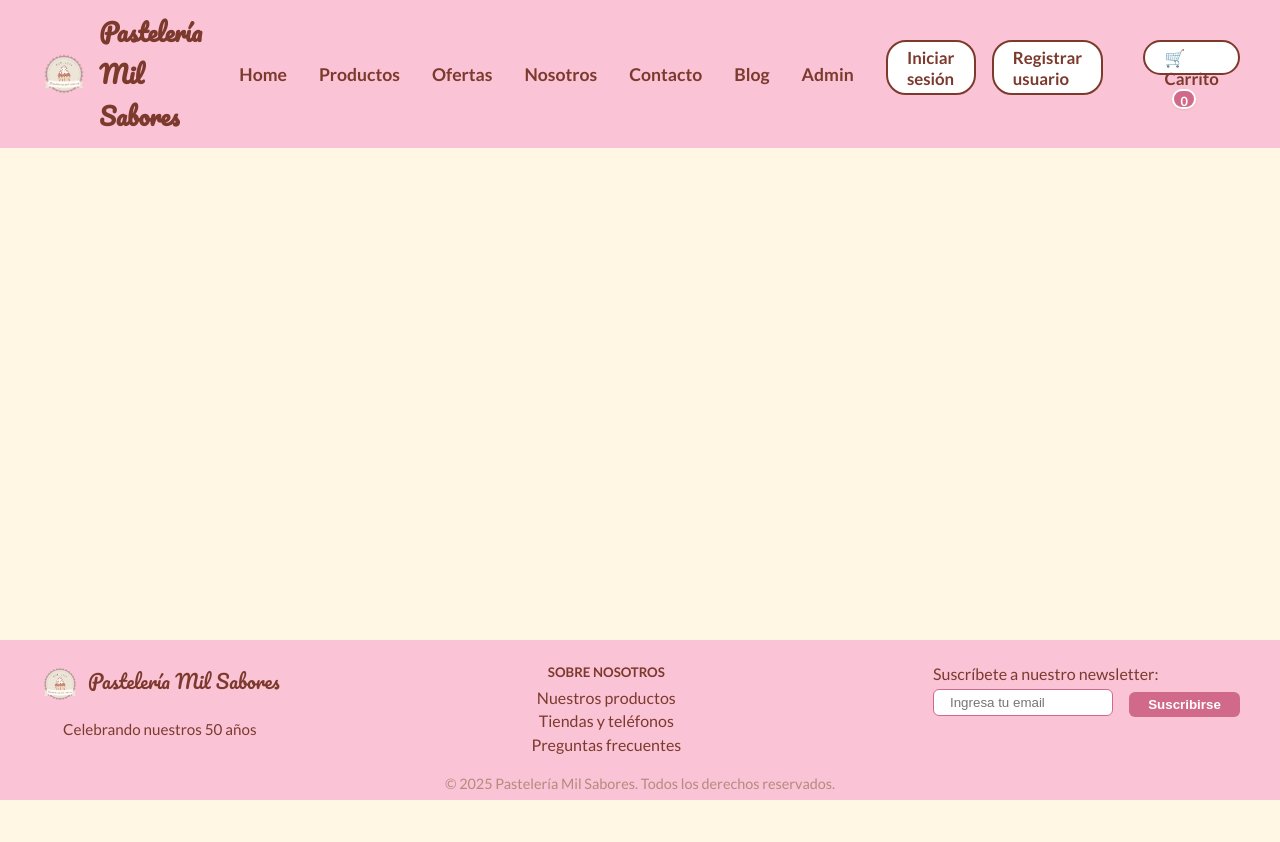
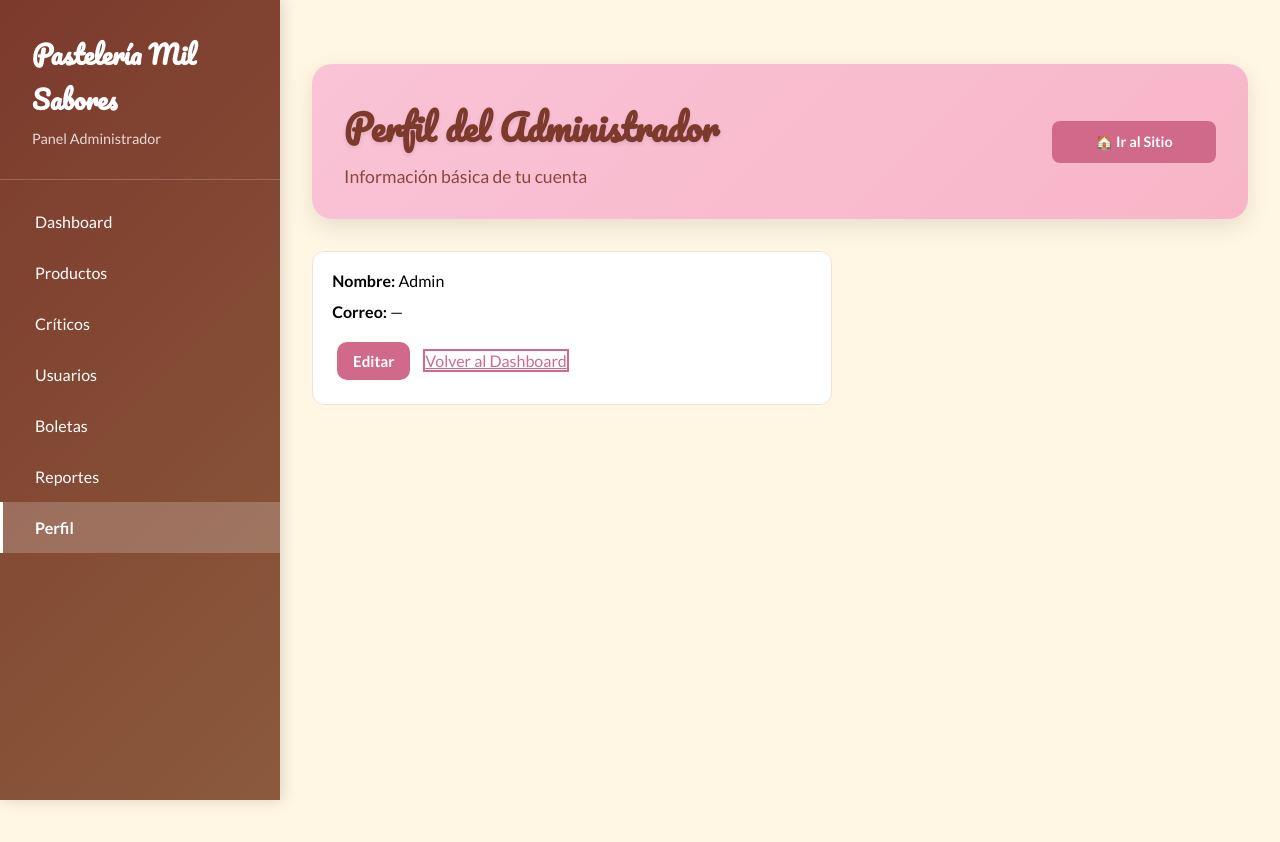
Before and after one commit to NeutroFury/Pasteleria, a React (Create React App) app: page /admin-perfil in a window 1280 px wide. Shown: the top 842 px of the page. Before the commit the page ends 800 px from the top, so only its background shows below. Built offline with nearby package versions, Linux system fonts and the light colour scheme.

Commit message:
Se agregó la vista Perfil

```diff
--- a/src/App.jsx
+++ b/src/App.jsx
@@ -23,12 +23,13 @@ import PagoMal from './pages/Pago-mal.jsx';
 import AdminBoletas from './pages/Admin-Boletas.jsx';
 import AdminProductosCriticos from './pages/Admin-productos-criticos.jsx';
 import AdminReportes from './pages/Admin-reportes.jsx';
+import AdminPerfil from './pages/Admin-perfil.jsx';
 
 
 function App() {
   const location = useLocation();
   // Modificamos la lógica para incluir también la ruta admin-usuarios
-  const hideLayout = ['/admin', '/admin-usuarios','/admin-productos','/admin-boletas','/admin-productos-criticos','/admin-reportes'].includes(location.pathname);
+  const hideLayout = ['/admin', '/admin-usuarios','/admin-productos','/admin-boletas','/admin-productos-criticos','/admin-reportes','/admin-perfil'].includes(location.pathname);
 
   return (
     <div className="App">
@@ -40,6 +41,7 @@ function App() {
   <Route path="/admin-boletas" element={<AdminBoletas />} />
     <Route path="/admin-productos-criticos" element={<AdminProductosCriticos />} />
     <Route path="/admin-reportes" element={<AdminReportes />} />
+  <Route path="/admin-perfil" element={<AdminPerfil />} />
         <Route path="/" element={<Home />} />
         <Route path="/nosotros" element={<Nosotros />} />
         <Route path="/blogs" element={<Blogs/>} />
--- a/src/pages/Admin-Boletas.jsx
+++ b/src/pages/Admin-Boletas.jsx
@@ -111,6 +111,7 @@ export default function AdminBoletas() {
           <li><Link to="/admin-usuarios">Usuarios</Link></li>
           <li><Link to="/admin-boletas" className="active">Boletas</Link></li>
           <li><Link to="/admin-reportes">Reportes</Link></li>
+          <li><Link to="/admin-perfil">Perfil</Link></li>
         </ul>
       </nav>
 
--- /dev/null
+++ b/src/pages/Admin-perfil.jsx
@@ -0,0 +1,70 @@
+import React, { useEffect, useState } from 'react';
+import { Link } from 'react-router-dom';
+import '../styles/style.css';
+
+export default function AdminPerfil() {
+  const [name, setName] = useState('');
+  const [email, setEmail] = useState('');
+
+  useEffect(() => {
+    // Ocultar header/footer por clase
+    document.body.classList.add('no-layout');
+    return () => { document.body.classList.remove('no-layout'); };
+  }, []);
+
+  useEffect(() => {
+    setName(localStorage.getItem('userName') || 'Admin');
+    setEmail(localStorage.getItem('userEmail') || '');
+  }, []);
+
+  return (
+    <div className="admin-container">
+      <nav className="admin-sidebar">
+        <div className="admin-logo">
+          <h2 style={{ margin: 0, fontFamily: "'Pacifico', cursive" }}>Pastelería Mil Sabores</h2>
+          <p style={{ margin: '0.5rem 0 0 0', opacity: 0.8 }}>Panel Administrador</p>
+        </div>
+        <ul className="admin-nav">
+          <li><Link to="/admin">Dashboard</Link></li>
+          <li><Link to="/admin-productos">Productos</Link></li>
+          <li><Link to="/admin-productos-criticos">Críticos</Link></li>
+          <li><Link to="/admin-usuarios">Usuarios</Link></li>
+          <li><Link to="/admin-boletas">Boletas</Link></li>
+          <li><Link to="/admin-reportes">Reportes</Link></li>
+          <li><Link to="/admin-perfil" className="active">Perfil</Link></li>
+        </ul>
+      </nav>
+
+      <main className="admin-content">
+        <div className="admin-header">
+          <div>
+            <h1>Perfil del Administrador</h1>
+            <p>Información básica de tu cuenta</p>
+          </div>
+          <div className="admin-actions">
+            <Link to="/" className="btn-principal">🏠 Ir al Sitio</Link>
+          </div>
+        </div>
+
+        <section className="perfil-admin">
+          <div className="perfil-card" style={{
+            background: '#fff',
+            border: '1px solid #f0e2d8',
+            borderRadius: 12,
+            padding: '1.2rem',
+            maxWidth: 520
+          }}>
+            <div style={{ display:'grid', gap:12 }}>
+              <div><strong>Nombre:</strong> <span>{name}</span></div>
+              <div><strong>Correo:</strong> <span>{email || '—'}</span></div>
+            </div>
+            <div className="admin-actions" style={{ marginTop: 16 }}>
+              <button className="admin-btn" onClick={() => alert('Edición de perfil pendiente')}>Editar</button>
+              <Link to="/admin" className="admin-btn-secondary">Volver al Dashboard</Link>
+            </div>
+          </div>
+        </section>
+      </main>
+    </div>
+  );
+}
--- a/src/pages/Admin-productos-criticos.jsx
+++ b/src/pages/Admin-productos-criticos.jsx
@@ -61,6 +61,7 @@ export default function AdminProductosCriticos() {
           <li><Link to="/admin-usuarios">Usuarios</Link></li>
           <li><Link to="/admin-boletas">Boletas</Link></li>
           <li><Link to="/admin-reportes">Reportes</Link></li>
+          <li><Link to="/admin-perfil">Perfil</Link></li>
         </ul>
       </nav>
 
--- a/src/pages/Admin-productos.jsx
+++ b/src/pages/Admin-productos.jsx
@@ -190,6 +190,7 @@ export default function AdminProductos() {
           <li><Link to="/admin-usuarios">Usuarios</Link></li>
           <li><Link to="/admin-boletas">Boletas</Link></li>
           <li><Link to="/admin-reportes">Reportes</Link></li>
+          <li><Link to="/admin-perfil">Perfil</Link></li>
         </ul>
       </nav>
 
--- a/src/pages/Admin-reportes.jsx
+++ b/src/pages/Admin-reportes.jsx
@@ -95,6 +95,7 @@ export default function AdminReportes() {
           <li><Link to="/admin-usuarios">Usuarios</Link></li>
           <li><Link to="/admin-boletas">Boletas</Link></li>
           <li><Link to="/admin-reportes" className="active">Reportes</Link></li>
+          <li><Link to="/admin-perfil">Perfil</Link></li>
         </ul>
       </nav>
 
--- a/src/pages/Admin-usuarios.jsx
+++ b/src/pages/Admin-usuarios.jsx
@@ -126,6 +126,7 @@ export default function AdminUsuarios() {
           <li><Link to="/admin-usuarios" className="active">Usuarios</Link></li>
           <li><Link to="/admin-boletas">Boletas</Link></li>
           <li><Link to="/admin-reportes">Reportes</Link></li>
+          <li><Link to="/admin-perfil">Perfil</Link></li>
         </ul>
       </nav>
 
--- a/src/pages/Admin.jsx
+++ b/src/pages/Admin.jsx
@@ -51,6 +51,7 @@ export default function Admin() {
           <li><Link to="/admin-usuarios">Usuarios</Link></li>
           <li><Link to="/admin-boletas">Boletas</Link></li>
           <li><Link to="/admin-reportes">Reportes</Link></li>
+          <li><Link to="/admin-perfil">Perfil</Link></li>
         </ul>
       </nav>
 
```
Also changed, not shown: src/pages/Perfil.jsx (added, +48 -0 lines).
